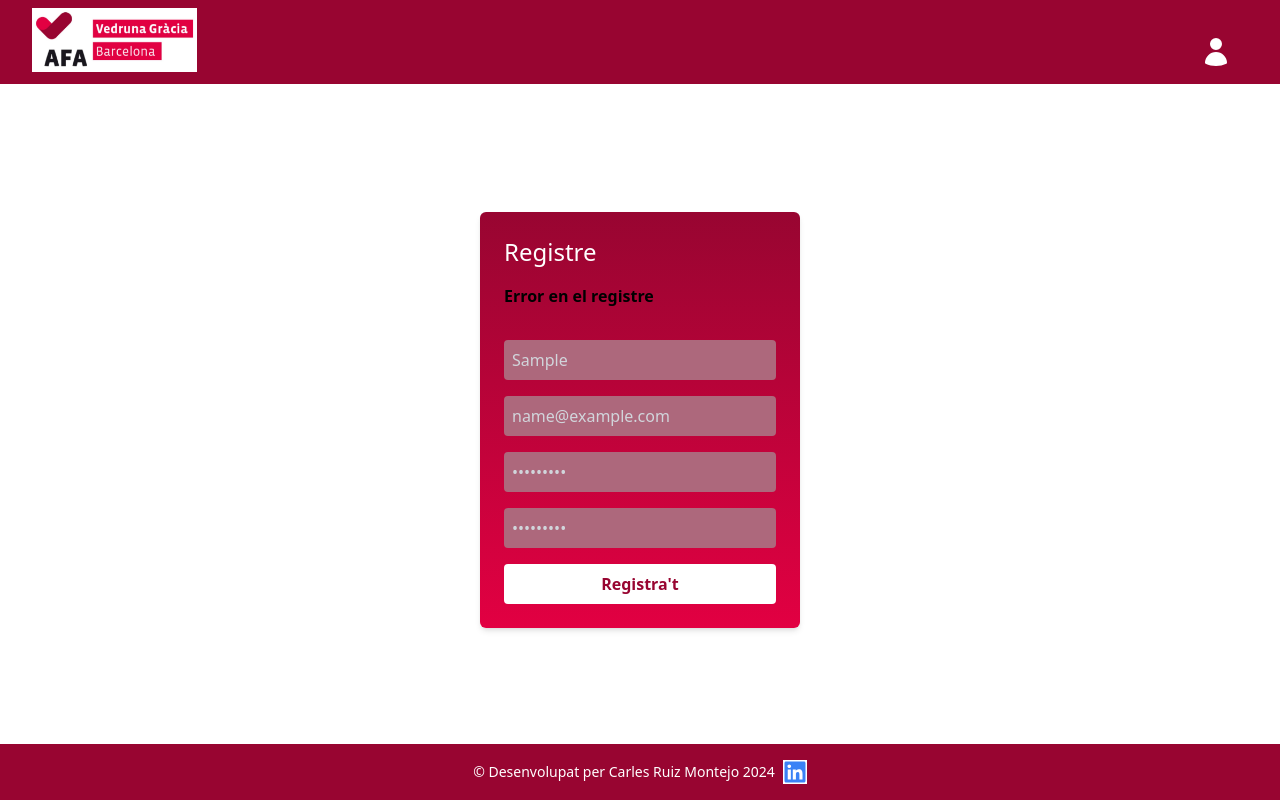
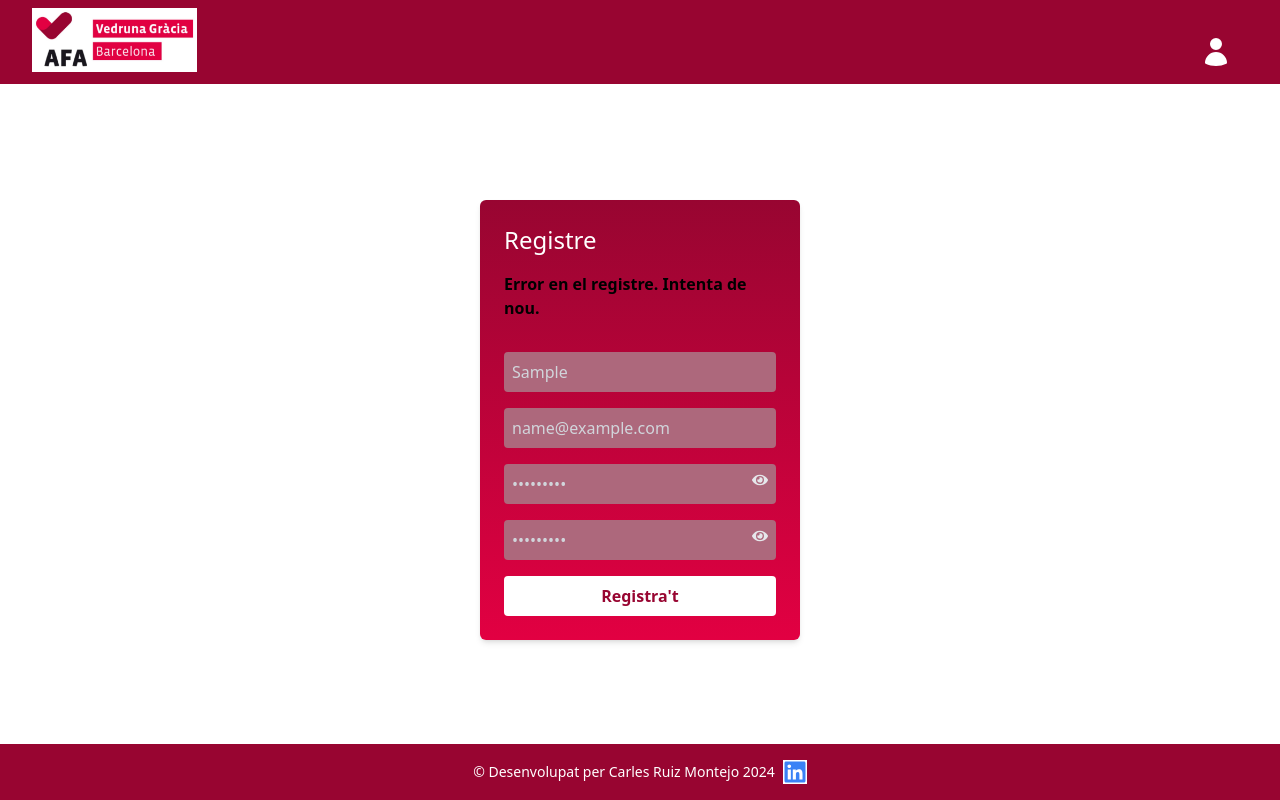
Before and after one commit to CarlesRuizDeveloper/AFARECICLEM, a React (Vite) app: page /register in a window 1280 px wide. Both pictures are taken after typing "Sample", "name@example.com", "Sample123", "Sample123" into the empty fields and a click on the button "Registra't". Built offline with nearby package versions, Linux system fonts and the light colour scheme; no server answers.

Commit message:
Mejora en taildwin estilos

```diff
--- a/src/pages/Login.jsx
+++ b/src/pages/Login.jsx
@@ -1,10 +1,12 @@
 import React, { useState } from 'react';
 import { useNavigate, Link } from 'react-router-dom';
 import axios from 'axios';
+import { FaEye, FaEyeSlash } from 'react-icons/fa';
 
 const Login = () => {
   const [email, setEmail] = useState('');
   const [password, setPassword] = useState('');
+  const [passwordVisible, setPasswordVisible] = useState(false);
   const [error, setError] = useState('');
   const [isLoading, setIsLoading] = useState(false);
   const navigate = useNavigate();
@@ -66,25 +68,32 @@ const Login = () => {
             type="email"
             value={email}
             onChange={(e) => setEmail(e.target.value)}
-            className="w-full p-2 bg-mediumRed text-gray-300 placeholder-gray-400 focus:border-none rounded"
+            className="w-full p-2 bg-mediumRed text-gray-300 placeholder-gray-300 focus:border-none rounded"
             placeholder="Correu electrònic"
             required
           />
         </div>
-        <div className="mb-4">
+        <div className="mb-4 relative">
           <input
-            type="password"
+            type={passwordVisible ? 'text' : 'password'}
             value={password}
             onChange={(e) => setPassword(e.target.value)}
-            className="w-full p-2 border bg-mediumRed border-gray-300 placeholder-gray-400 rounded"
+            className="w-full p-2 border bg-mediumRed border-gray-300 placeholder-gray-300 rounded pr-10"
             placeholder="Clau d'accés"
             required
           />
+          <button
+            type="button"
+            onClick={() => setPasswordVisible(!passwordVisible)}
+            className="absolute right-2 top-3 text-gray-300 focus:outline-none"
+          >
+            {passwordVisible ? <FaEyeSlash /> : <FaEye />}
+          </button>
         </div>
 
         <button
           type="submit"
-          className="w-full bg-white text-darkRed font-bold p-2 rounded hover:bg-green-600 hover:text-white transition"
+          className="w-full bg-white text-darkRed font-bold p-2 rounded hover:bg-gray-700 hover:text-white transition"
           disabled={isLoading}
         >
           {isLoading ? 'Iniciant sessió...' : 'Inicia sessió'}
@@ -98,7 +107,7 @@ const Login = () => {
           <button
             type="button"
             onClick={() => navigate('/register')}
-            className="w-full mt-4 bg-red-300 text-gray-200 p-2 rounded font-bold hover:bg-green-600 transition"
+            className="w-full mt-4 bg-gray-700 text-gray-200 p-2 rounded font-bold hover:bg-white hover:text-black transition"
           >
             Registra't aquí!
           </button>
--- a/src/pages/Register.jsx
+++ b/src/pages/Register.jsx
@@ -1,19 +1,22 @@
 import React, { useState } from 'react';
 import { useNavigate } from 'react-router-dom';
 import axios from 'axios';
+import { FaEye, FaEyeSlash } from 'react-icons/fa';
 
 const Register = () => {
   const [name, setName] = useState('');
   const [email, setEmail] = useState('');
   const [password, setPassword] = useState('');
+  const [passwordVisible, setPasswordVisible] = useState(false);
   const [passwordConfirmation, setPasswordConfirmation] = useState('');
-  const [error, setError] = useState('');
+  const [confirmPasswordVisible, setConfirmPasswordVisible] = useState(false);
+  const [errors, setErrors] = useState({});
   const [isLoading, setIsLoading] = useState(false);
   const navigate = useNavigate();
 
   const handleSubmit = async (e) => {
     e.preventDefault();
-    setError('');
+    setErrors({});
     setIsLoading(true);
 
     try {
@@ -26,7 +29,12 @@ const Register = () => {
 
       navigate('/login');
     } catch (error) {
-      setError(error.response?.data?.errors?.email ? error.response.data.errors.email[0] : error.response?.data?.message || 'Error en el registre');
+      // Almacenar todos los errores en un objeto
+      if (error.response && error.response.data && error.response.data.errors) {
+        setErrors(error.response.data.errors);
+      } else {
+        setErrors({ general: 'Error en el registre. Intenta de nou.' });
+      }
     } finally {
       setIsLoading(false);
     }
@@ -34,26 +42,29 @@ const Register = () => {
 
   return (
     <div className="flex justify-center items-center h-screen">
-
-      <form onSubmit={handleSubmit} className=" mt-10 bg-gradient-to-b from-darkRed to-softRed text-white p-6 rounded-md shadow-md w-80">
-
+      <form onSubmit={handleSubmit} className="mt-10 bg-gradient-to-b from-darkRed to-softRed text-white p-6 rounded-md shadow-md w-80">
         <h2 className="text-2xl mb-4">Registre</h2>
 
-        {error && (
+        {/* Mostrar errores generales */}
+        {errors.general && (
           <div className="mb-4 text-black font-bold">
-            {error}
+            {errors.general}
           </div>
         )}
 
+        {/* Mostrar errores específicos por campo */}
         <div className="mt-8 mb-4">
           <input
             type="text"
             value={name}
             onChange={(e) => setName(e.target.value)}
-            className="w-full p-2 bg-mediumRed text-gray-300 placeholder-gray-400 focus:border-none rounded"
+            className="w-full p-2 bg-mediumRed text-gray-300 placeholder-gray-300 focus:border-none rounded"
             placeholder="Nom d'usuari"
             required
           />
+          {errors.name && (
+            <p className="text-yellow-300 text-xs mt-1">{errors.name[0]}</p>
+          )}
         </div>
 
         <div className="mb-4">
@@ -61,37 +72,60 @@ const Register = () => {
             type="email"
             value={email}
             onChange={(e) => setEmail(e.target.value)}
-            className="w-full p-2 bg-mediumRed text-gray-300 placeholder-gray-400 focus:border-none rounded"
+            className="w-full p-2 bg-mediumRed text-gray-300 placeholder-gray-300 focus:border-none rounded"
             placeholder="Correu electrònic"
             required
           />
+          {errors.email && (
+            <p className="text-yellow-300 text-xs mt-1">{errors.email[0]}</p>
+          )}
         </div>
 
-        <div className="mb-4">
+        <div className="mb-4 relative">
           <input
-            type="password"
+            type={passwordVisible ? 'text' : 'password'}
             value={password}
             onChange={(e) => setPassword(e.target.value)}
-            className="w-full p-2 bg-mediumRed text-gray-300 placeholder-gray-400 focus:border-none rounded"
+            className="w-full p-2 bg-mediumRed text-gray-300 placeholder-gray-300 focus:border-none rounded pr-10"
             placeholder="Clau d'accés"
             required
           />
+          <button
+            type="button"
+            onClick={() => setPasswordVisible(!passwordVisible)}
+            className="absolute right-2 top-2 text-gray-200 focus:outline-none"
+          >
+            {passwordVisible ? <FaEyeSlash /> : <FaEye />}
+          </button>
+          {errors.password && (
+            <p className="text-yellow-300 text-xs mt-1">{errors.password[0]}</p>
+          )}
         </div>
 
-        <div className="mb-4">
+        <div className="mb-4 relative">
           <input
-            type="password"
+            type={confirmPasswordVisible ? 'text' : 'password'}
             value={passwordConfirmation}
             onChange={(e) => setPasswordConfirmation(e.target.value)}
-            className="w-full p-2 bg-mediumRed text-gray-300 placeholder-gray-400 focus:border-none rounded"
+            className="w-full p-2 bg-mediumRed text-gray-300 placeholder-gray-300 focus:border-none rounded pr-10"
             placeholder="Confirma la clau d'accés"
             required
           />
+          <button
+            type="button"
+            onClick={() => setConfirmPasswordVisible(!confirmPasswordVisible)}
+            className="absolute right-2 top-2 text-gray-200 focus:outline-none"
+          >
+            {confirmPasswordVisible ? <FaEyeSlash /> : <FaEye />}
+          </button>
+          {errors.password_confirmation && (
+            <p className="text-yellow-300 text-xs mt-1">{errors.password_confirmation[0]}</p>
+          )}
         </div>
 
         <button
           type="submit"
-          className="w-full bg-white text-darkRed font-bold p-2 rounded hover:bg-green-600 hover:text-white transition"
+          className="w-full bg-white text-darkRed font-bold p-2 rounded hover:bg-gray-700 hover:text-white transition"
           disabled={isLoading}
         >
           {isLoading ? "Registrant..." : "Registra't"}
```
